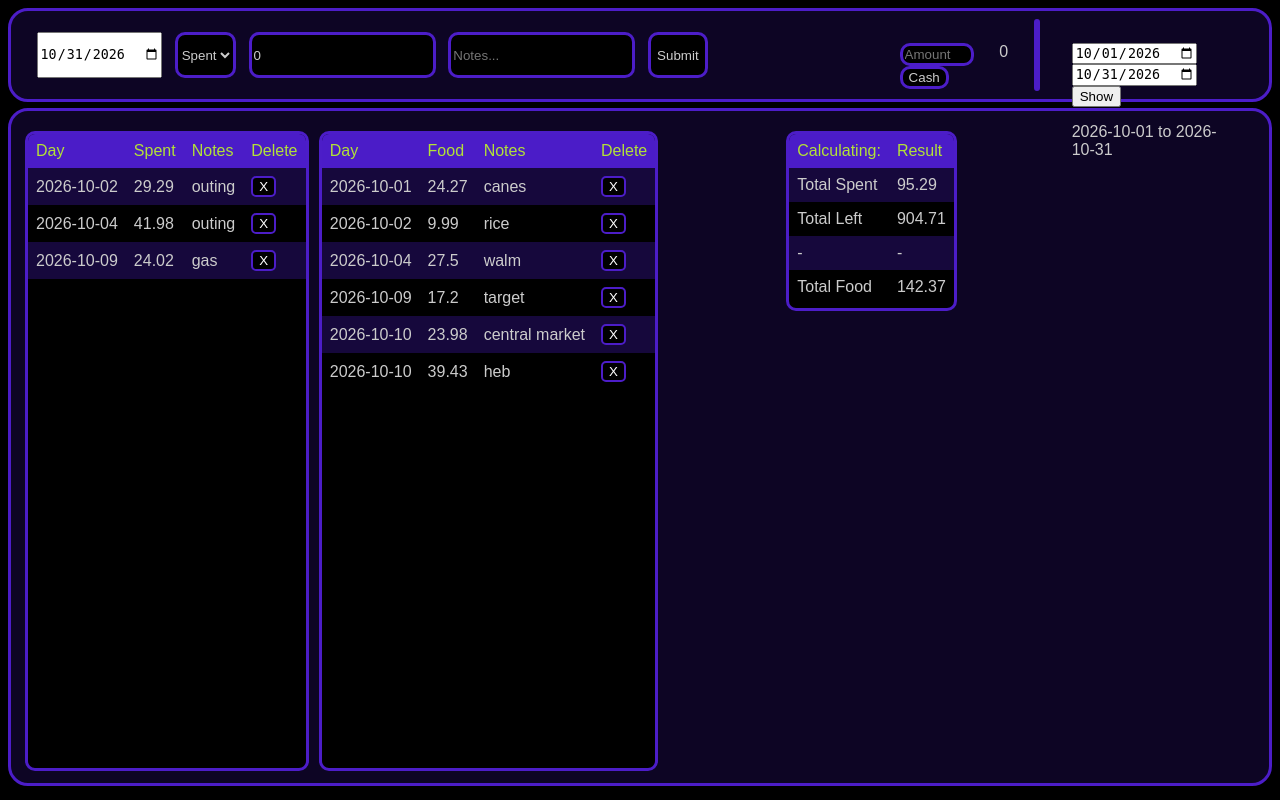
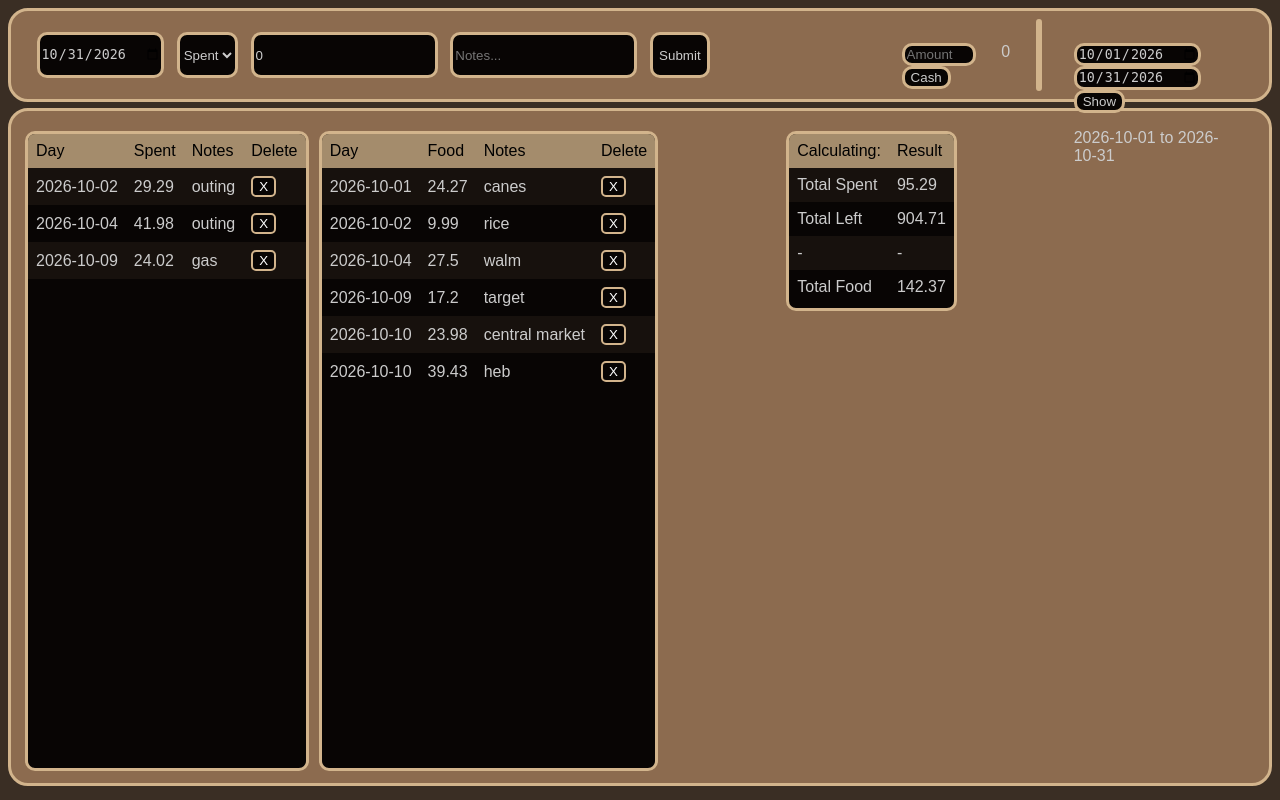
Before and after one commit to JamesR6/pythonBudget, a Flask app: page / in a window 1280 px wide. Run offline with Flask 3, Linux system fonts and the light colour scheme; data comes from the database, SQL or seed files in the repository; both versions use the stored data as it was after the commit.

Commit message:
Button and table theme finished

```diff
--- a/app/static/styles/style.css
+++ b/app/static/styles/style.css
@@ -1,10 +1,11 @@
 /* ---------- THEME: change colors, radii, and spacing here ---------- */
 :root {
-    --page-bg: #000000;
-    --panel-bg: #0d0524;
-    --accent: #4c1dc8;
-    --accent-faint: #4b1dc84d;   /* odd table rows */
-    --highlight: #b3e237;        /* table header text */
+    --page-bg: #3A2E24;
+    --panel-bg: #8C6B4F;
+    --accent: #D2B48C;
+    --off-black: #080504;
+    --accent-faint: #3A2E244d;   /* odd table rows */
+    --highlight: #000000;        /* table header text */
     --text: #cccccc;
 
     --radius-lg: 20px;           /* panels */
@@ -54,7 +55,7 @@ table {
     overflow-y: auto;
     text-wrap: wrap;
     margin: 2vh 0 1vh .8vw;
-    background-color: #000000;
+    background-color: var(--off-black);
     border: var(--border-width) solid var(--accent);
     border-radius: var(--radius-md);
     border-spacing: 0;
@@ -95,18 +96,19 @@ tr:nth-child(odd) {
 /* ---------- FORMS & CONTROLS ---------- */
 input[type=text],
 input[type=number],
+input[type=date],
 select,
 .btn {
     border: var(--border-width) solid var(--accent);
     border-radius: var(--radius-md);
-    background-color: #000000;
+    background-color: var(--off-black);
     color: var(--text);
 }
 
 .remove-btn {
     border: 2px solid var(--accent);
     border-radius: var(--radius-sm);
-    background-color: #000000;
+    background-color: var(--off-black);
     color: white;
 }
 
--- a/app/templates/index.html
+++ b/app/templates/index.html
@@ -44,7 +44,7 @@
       <form method="GET" class="date-range">
         <input type="date" name="start" value="{{ start }}">
         <input type="date" name="end" value="{{ end }}">
-        <button type="submit">Show</button>
+        <button type="submit" class="btn">Show</button>
         <p>{{ filename }}</p>
       </form>
     </section>
```
Also changed, not shown: instance/finance.db.
